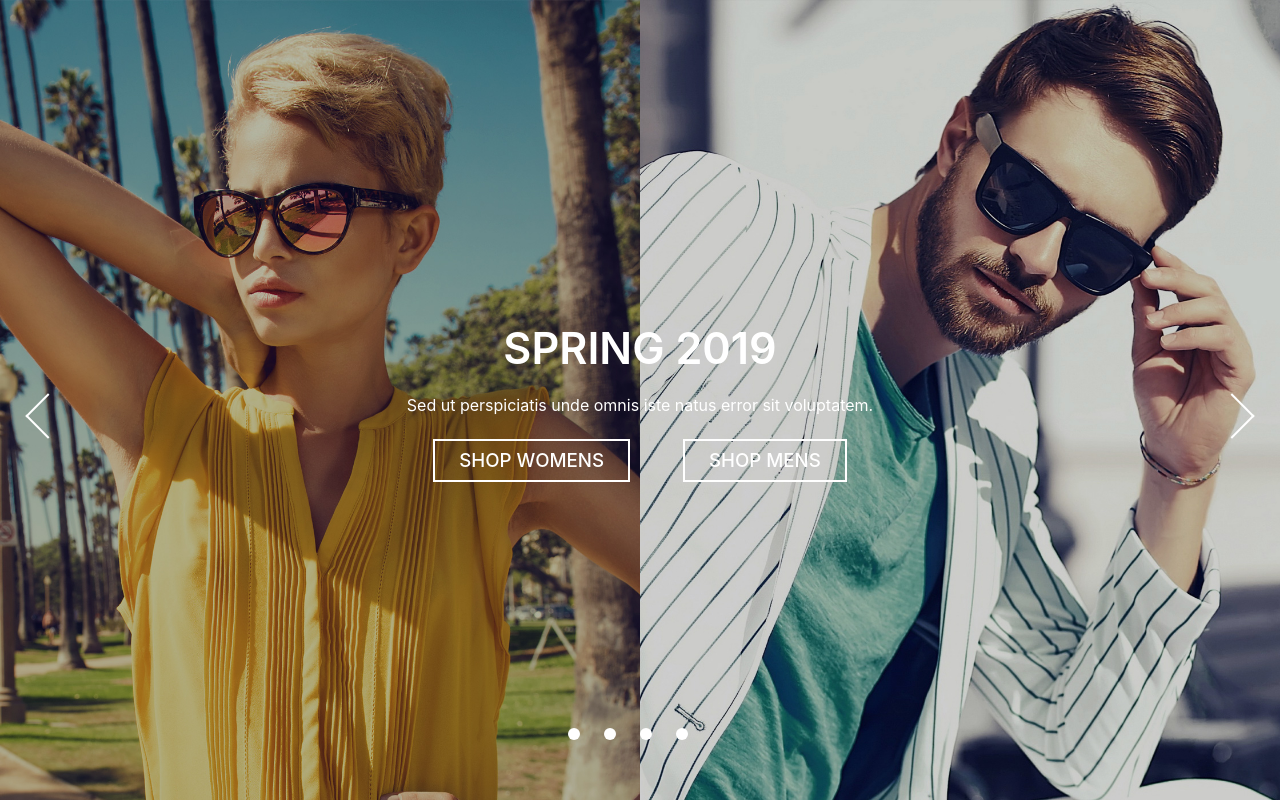
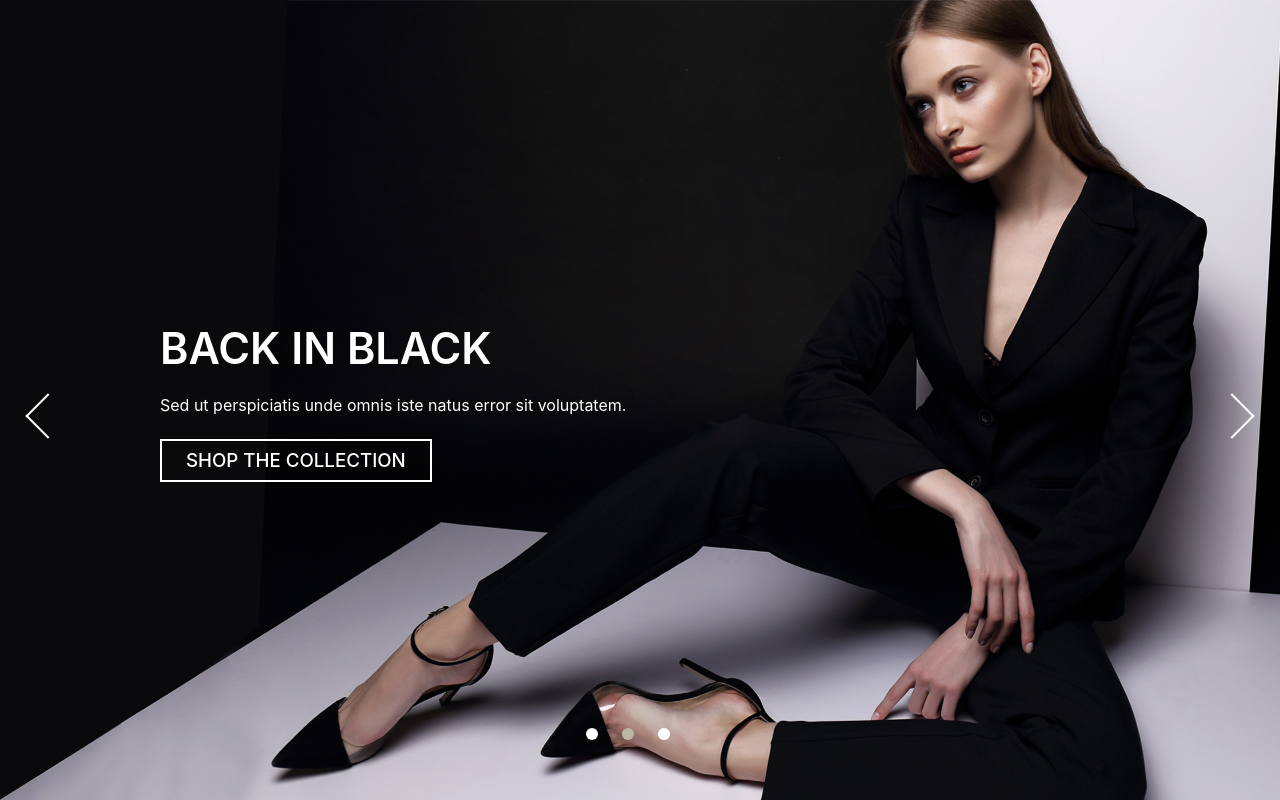
Before and after one commit to ibrahim408/Infinite-Carousel, a React (Create React App) app: page / in a window 1280 px wide. Built offline with nearby package versions, Linux system fonts and the light colour scheme.

Commit message:
added time interval and infinite loop

```diff
--- a/src/component/Slide/Slide.css
+++ b/src/component/Slide/Slide.css
@@ -4,11 +4,9 @@
     display: flex;
     justify-content: center;
     align-items: center;
-    position: relative;
 }
 
 .slide__content-container{
-    /* margin-bottom: 12em; */
     margin-top: 20vh;
     display: flex;
     flex-direction: column;
@@ -67,23 +65,6 @@
 }
 
 
-.slide__dots{
-    position: absolute;
-    bottom: 3.5em;
-    left: 50%;
-    transform: translate(-50%,0)
-}
-
-.slide__dots__dot{
-    height: 12px;
-    width: 12px;
-    background-color: #ffffff;
-    border-radius: 50%;
-    display: inline-block;
-    margin-right: 1.5em;
-}
-
-
 h1 {
     text-align: center;
     font-size: 2.7rem;
--- a/src/component/Slide/index.js
+++ b/src/component/Slide/index.js
@@ -42,12 +42,6 @@ function Slide(props){
                      : null}
                 </div>
             </div>
-            <div className="slide__dots">
-                <span className="slide__dots__dot"></span>
-                <span className="slide__dots__dot"></span>
-                <span className="slide__dots__dot"></span>
-                <span className="slide__dots__dot"></span>
-            </div>
         </div>
     )
 }
--- a/src/component/Slider/Slider.css
+++ b/src/component/Slider/Slider.css
@@ -1,6 +1,5 @@
 .slider-container {
     height: 100vh;
-    background-color: blue;
     position: relative;
     overflow: hidden;
 }
@@ -10,7 +9,6 @@
     display: flex;
     flex-direction: row;
     width: fit-content;
-    background-color: green;
 }
 
 .arrow {
@@ -37,3 +35,19 @@
     transform: translateY(-50%);
     transform: rotate(-45deg);
 }
+
+.slider-container__slide__dots{
+    position: absolute;
+    bottom: 3.5em;
+    left: 50%;
+    transform: translate(-50%,0)
+}
+
+.slider-container__slide__dots__dot{
+    height: 12px;
+    width: 12px;
+    background-color: #ffffff;
+    border-radius: 50%;
+    display: inline-block;
+    margin-right: 1.5em;
+}
--- a/src/component/Slider/index.js
+++ b/src/component/Slider/index.js
@@ -11,14 +11,55 @@ import {slide_1, slide_2,slide_3} from '../../data';
 import './Slider.css'
 
 function Slider(){
-    const [currentSlide,setCurrentSlide] = useState(0);
+    const [currentSlide,setCurrentSlide] = useState(1);
     const { width } = useWindowDimensions();
 
     const slideRef = useRef(null)
+    const autoPlay = useRef(null)
+
+    useEffect(() => {
+        autoPlay.current = onNext;
+    });
+
+    useEffect(() => {
+        let first_slide_clone = slideRef.current.children[0].cloneNode(true);
+        let last_card_cline = slideRef.current.children[slideRef.current.children.length - 1].cloneNode(true);
+
+        slideRef.current.insertBefore(last_card_cline,slideRef.current.children[0]);
+        slideRef.current.append(first_slide_clone);
+
+
+
+        slideRef.current.style.transitionDuration = '0.0s';
+        slideRef.current.style.transform = `translate(-${width}px)`;
+
+      const next = () => {
+          autoPlay.current();
+      }
+
+      const interval = setInterval(next, 5000);
+      return () => clearInterval(interval);
+    },[]);
 
     useEffect(() => {
         slideRef.current.style.transitionDuration = '0.5s';
         slideRef.current.style.transform = `translate(-${width * currentSlide}px)`;
+
+        if (currentSlide === slideRef.current.children.length - 1){
+            setTimeout(() => {
+                slideRef.current.style.transitionDuration = '0.0s';
+                slideRef.current.style.transform = `translate(-${width}px)`;
+                setCurrentSlide(1);
+            }, 1500)
+        }
+
+        if (currentSlide === 0 ){
+            setTimeout(() => {
+                slideRef.current.style.transitionDuration = '0.0s';
+                slideRef.current.style.transform = `translate(-${width * (slideRef.current.children.length - 2)}px)`;
+                setCurrentSlide(slideRef.current.children.length - 2);
+            }, 1500)
+        }
     },[currentSlide]);
 
     useEffect(() => {
@@ -27,22 +68,21 @@ function Slider(){
     },[width]);
 
     const onPrev = () => {
-        if (currentSlide === 0)
-            setCurrentSlide(2);
-        else
+        if (currentSlide > 0){
             setCurrentSlide(currentSlide - 1);
+        } else {
+            return
+        }
     }
     const onNext = () => {
-        if (currentSlide === 2)
-            setCurrentSlide(0);
-        else
+        if (currentSlide < slideRef.current.children.length - 1){
             setCurrentSlide(currentSlide + 1);
+        } else {
+            return
+        }
     }
 
-    // console.log('width: ',width);
-    // console.log('currentSlide: ',currentSlide);
-    console.log('slide_1: ',slide_1);
-    console.log('slide_2: ',slide_2);
+    console.log(currentSlide);
 
     return (
         <div className="slider-container">
@@ -53,11 +93,14 @@ function Slider(){
                 <Slide image={img1} imageSmall={img1Small} content={slide_2} slide="two"/>
                 <Slide image={img2} imageSmall={img2Small} content={slide_3}  slide="three" />
               </div>
+              <div className="slider-container__slide__dots">
+                <span style={{backgroundColor: currentSlide === 1 ? '#BBB7A4' : null }} className="slider-container__slide__dots__dot"></span>
+                <span style={{backgroundColor: currentSlide === 2 ? '#BBB7A4' : null }} className="slider-container__slide__dots__dot"></span>
+                <span style={{backgroundColor: currentSlide === 3 ? '#BBB7A4' : null }} className="slider-container__slide__dots__dot"></span>
+            </div>
         </div>
     )
 }
-{/* <button onClick={handleOnLeft}>left</button>
-<button onClick={handleOnRight}>right</button> */}
 
 
 export default Slider;
```
